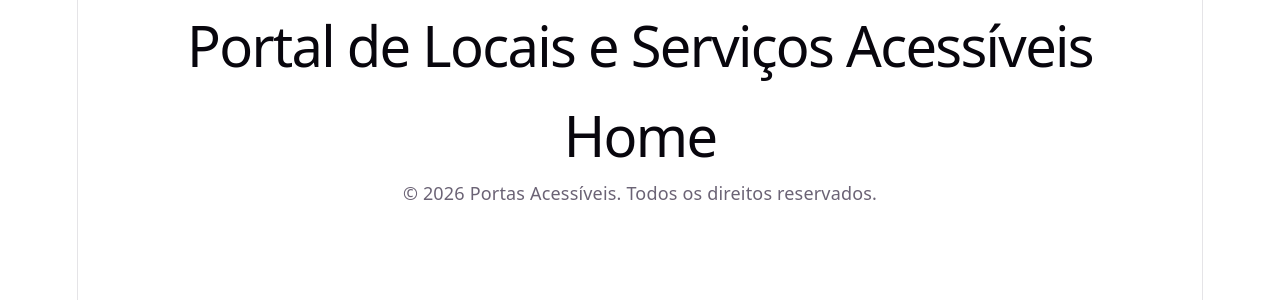
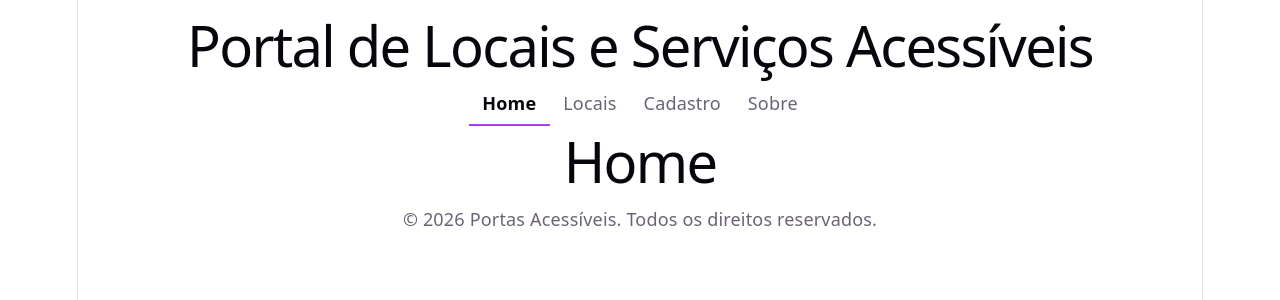
Before and after one commit to 1TDSPJ-26/portal-locais-acessiveis, a React (Vite) app: page / in a window 1280 px wide. Shown: the top 300 px of the page. Built offline with nearby package versions, Linux system fonts and the light colour scheme.

Commit message:
feat:  Integrando o menu com as rotas

```diff
--- a/src/components/Header/index.tsx
+++ b/src/components/Header/index.tsx
@@ -1,7 +1,27 @@
+import { NavLink } from "react-router-dom";
+
 export function Header() {
+  const linkClass = ({ isActive }: { isActive: boolean }) =>
+    isActive ? "nav-link active" : "nav-link";
+
   return (
     <header>
       <h1>Portal de Locais e Serviços Acessíveis</h1>
+       <nav aria-label="Navegação principal">
+        <NavLink to="/" end className={linkClass}>
+          Home
+        </NavLink>
+        <NavLink to="/locais" className={linkClass}>
+          Locais
+        </NavLink>
+        <NavLink to="/cadastro" className={linkClass}>
+          Cadastro
+        </NavLink>
+        <NavLink to="/sobre" className={linkClass}>
+          Sobre
+        </NavLink>
+      </nav>
     </header>
+
   );
 }
--- a/src/index.css
+++ b/src/index.css
@@ -109,3 +109,20 @@ code {
   padding: 4px 8px;
   background: var(--code-bg);
 }
+
+.nav-link {
+  padding: 0.5rem 0.75rem;
+  text-decoration: none;
+  color: var(--text);
+}
+
+.nav-link.active {
+  font-weight: 600;
+  color: var(--text-h);
+  border-bottom: 2px solid var(--accent);
+}
+
+.nav-link:focus-visible {
+  outline: 2px solid var(--accent);
+  outline-offset: 2px;
+}
```
